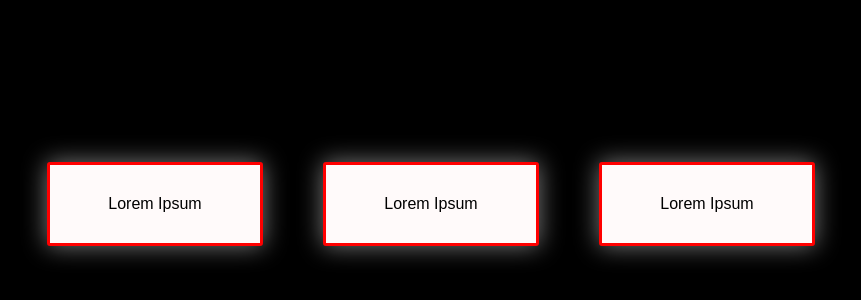
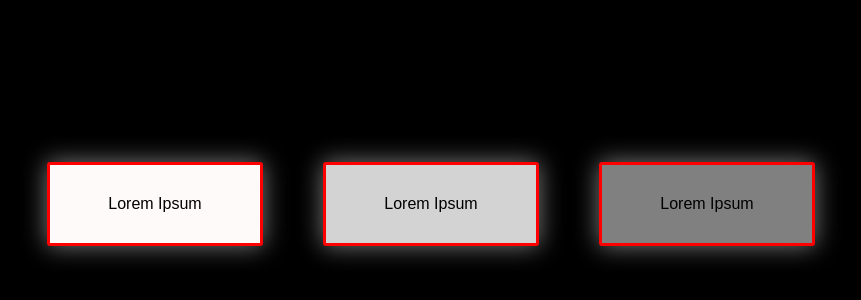
Before and after one commit to angeliquejeanne/5-EffectBtnBlur, a plain HTML site: page index.html in a window 1280 px wide. Shown: the part 116-416 px from the top of the page, without its empty margins (209-1070 px from the left). Drawn offline with Linux system fonts and the light colour scheme.

Commit message:
add modifs

```diff
--- a/style.css
+++ b/style.css
@@ -20,7 +20,12 @@ body {
     cursor: pointer;
     margin: 30px;
 }
-
+.Btn:nth-child(2) {
+    background: lightgrey;
+}
+.Btn:nth-child(3) {
+    background: grey;
+}
 .Blur {
     filter: blur(3px);
     opacity: 0.5;
```
